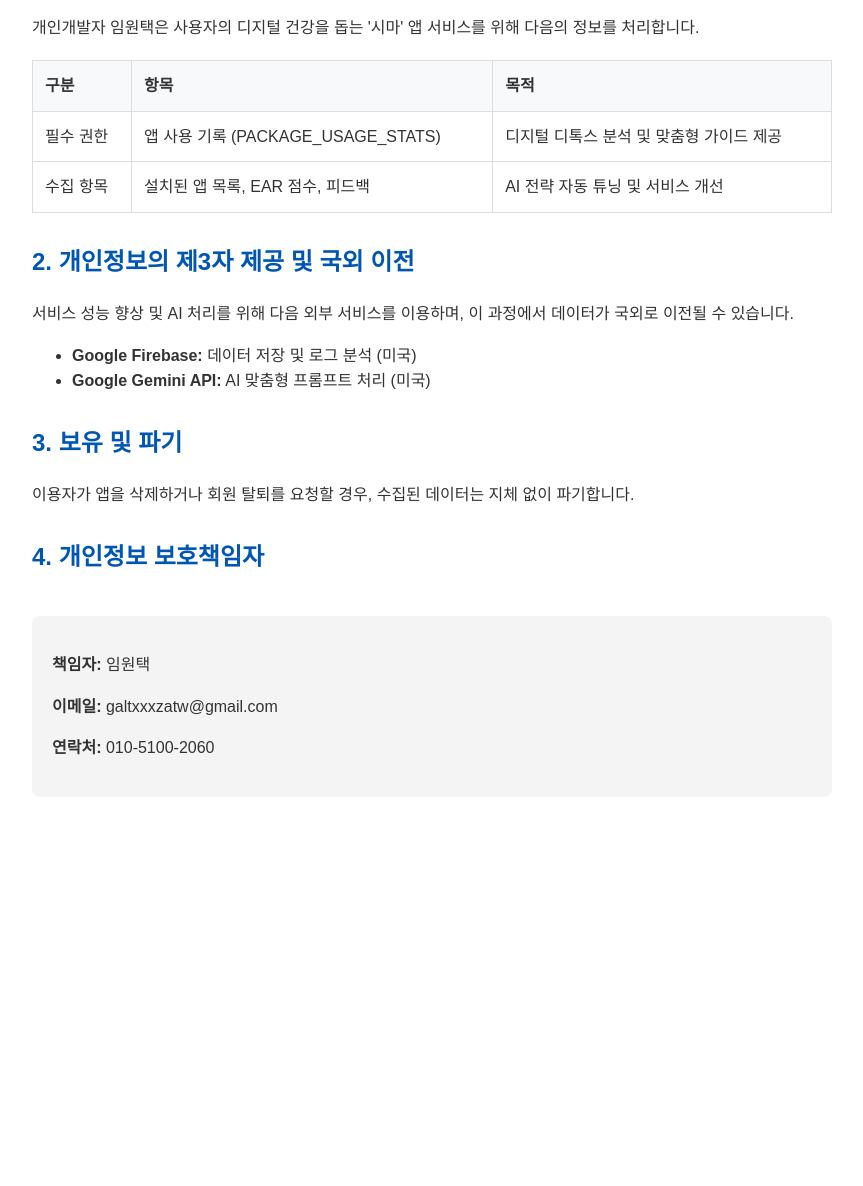
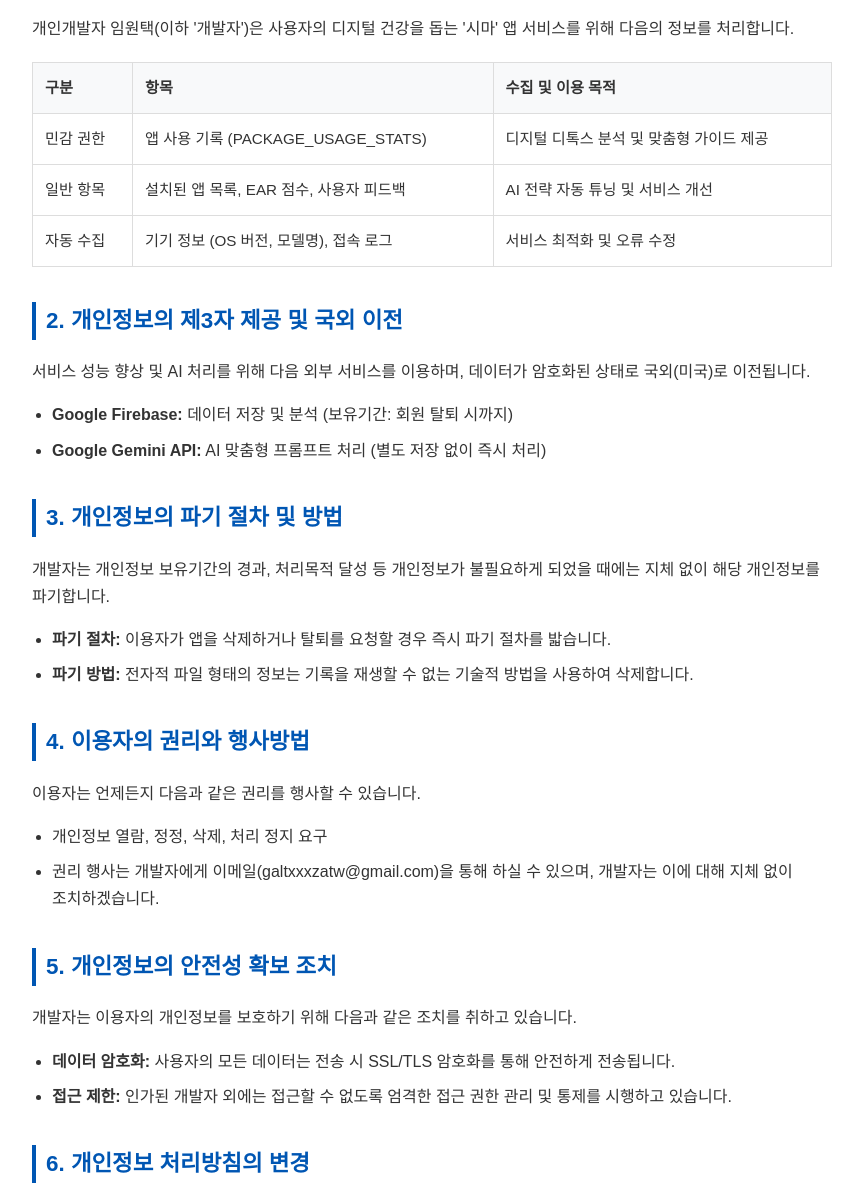
Before and after one commit to jakalman/Gregallang, a plain HTML site: page index.html in a window 1280 px wide. Shown: the part 224-1410 px from the top of the page, without its empty margins (208-1071 px from the left). Before the commit the page ends 1061 px from the top, so only its background shows below. Drawn offline with Linux system fonts and the light colour scheme.

Commit message:
Update index.html

```diff
--- a/index.html
+++ b/index.html
@@ -5,13 +5,16 @@
     <meta name="viewport" content="width=device-width, initial-scale=1.0">
     <title>시마(SIMA) 개인정보 처리방침</title>
     <style>
-        body { font-family: sans-serif; line-height: 1.6; max-width: 800px; margin: 40px auto; padding: 0 20px; color: #333; }
-        h1 { border-bottom: 2px solid #333; padding-bottom: 10px; }
-        h2 { margin-top: 30px; color: #0056b3; }
-        table { width: 100%; border-collapse: collapse; margin: 20px 0; }
+        body { font-family: 'Pretendard', sans-serif; line-height: 1.7; max-width: 800px; margin: 40px auto; padding: 0 20px; color: #333; word-break: keep-all; }
+        h1 { border-bottom: 2px solid #333; padding-bottom: 10px; font-size: 1.8em; }
+        h2 { margin-top: 35px; color: #0056b3; font-size: 1.4em; border-left: 4px solid #0056b3; padding-left: 10px; }
+        table { width: 100%; border-collapse: collapse; margin: 20px 0; font-size: 0.95em; }
         th, td { border: 1px solid #ddd; padding: 12px; text-align: left; }
-        th { background-color: #f8f9fa; }
-        .contact-box { background: #f4f4f4; padding: 20px; border-radius: 8px; margin-top: 40px; }
+        th { background-color: #f8f9fa; font-weight: bold; }
+        ul { padding-left: 20px; }
+        li { margin-bottom: 8px; }
+        .contact-box { background: #f9f9f9; padding: 25px; border: 1px solid #eee; border-radius: 12px; margin-top: 40px; }
+        .footer-note { font-size: 0.9em; color: #666; margin-top: 50px; border-top: 1px solid #eee; padding-top: 20px; }
     </style>
 </head>
 <body>
@@ -19,40 +22,68 @@
     <p>본 방침은 <strong>2025년 12월 24일</strong>부터 적용됩니다.</p>
 
     <h2>1. 개인정보 처리 목적 및 항목</h2>
-    <p>개인개발자 임원택은 사용자의 디지털 건강을 돕는 '시마' 앱 서비스를 위해 다음의 정보를 처리합니다.</p>
+    <p>개인개발자 임원택(이하 '개발자')은 사용자의 디지털 건강을 돕는 '시마' 앱 서비스를 위해 다음의 정보를 처리합니다.</p>
     <table>
         <tr>
             <th>구분</th>
             <th>항목</th>
-            <th>목적</th>
+            <th>수집 및 이용 목적</th>
         </tr>
         <tr>
-            <td>필수 권한</td>
+            <td>민감 권한</td>
             <td>앱 사용 기록 (PACKAGE_USAGE_STATS)</td>
             <td>디지털 디톡스 분석 및 맞춤형 가이드 제공</td>
         </tr>
         <tr>
-            <td>수집 항목</td>
-            <td>설치된 앱 목록, EAR 점수, 피드백</td>
+            <td>일반 항목</td>
+            <td>설치된 앱 목록, EAR 점수, 사용자 피드백</td>
             <td>AI 전략 자동 튜닝 및 서비스 개선</td>
+        </tr>
+        <tr>
+            <td>자동 수집</td>
+            <td>기기 정보 (OS 버전, 모델명), 접속 로그</td>
+            <td>서비스 최적화 및 오류 수정</td>
         </tr>
     </table>
 
     <h2>2. 개인정보의 제3자 제공 및 국외 이전</h2>
-    <p>서비스 성능 향상 및 AI 처리를 위해 다음 외부 서비스를 이용하며, 이 과정에서 데이터가 국외로 이전될 수 있습니다.</p>
+    <p>서비스 성능 향상 및 AI 처리를 위해 다음 외부 서비스를 이용하며, 데이터가 암호화된 상태로 국외(미국)로 이전됩니다.</p>
     <ul>
-        <li><strong>Google Firebase:</strong> 데이터 저장 및 로그 분석 (미국)</li>
-        <li><strong>Google Gemini API:</strong> AI 맞춤형 프롬프트 처리 (미국)</li>
+        <li><strong>Google Firebase:</strong> 데이터 저장 및 분석 (보유기간: 회원 탈퇴 시까지)</li>
+        <li><strong>Google Gemini API:</strong> AI 맞춤형 프롬프트 처리 (별도 저장 없이 즉시 처리)</li>
     </ul>
 
-    <h2>3. 보유 및 파기</h2>
-    <p>이용자가 앱을 삭제하거나 회원 탈퇴를 요청할 경우, 수집된 데이터는 지체 없이 파기합니다.</p>
+    <h2>3. 개인정보의 파기 절차 및 방법</h2>
+    <p>개발자는 개인정보 보유기간의 경과, 처리목적 달성 등 개인정보가 불필요하게 되었을 때에는 지체 없이 해당 개인정보를 파기합니다.</p>
+    <ul>
+        <li><strong>파기 절차:</strong> 이용자가 앱을 삭제하거나 탈퇴를 요청할 경우 즉시 파기 절차를 밟습니다.</li>
+        <li><strong>파기 방법:</strong> 전자적 파일 형태의 정보는 기록을 재생할 수 없는 기술적 방법을 사용하여 삭제합니다.</li>
+    </ul>
 
-    <h2>4. 개인정보 보호책임자</h2>
+    <h2>4. 이용자의 권리와 행사방법</h2>
+    <p>이용자는 언제든지 다음과 같은 권리를 행사할 수 있습니다.</p>
+    <ul>
+        <li>개인정보 열람, 정정, 삭제, 처리 정지 요구</li>
+        <li>권리 행사는 개발자에게 이메일(galtxxxzatw@gmail.com)을 통해 하실 수 있으며, 개발자는 이에 대해 지체 없이 조치하겠습니다.</li>
+    </ul>
+
+    <h2>5. 개인정보의 안전성 확보 조치</h2>
+    <p>개발자는 이용자의 개인정보를 보호하기 위해 다음과 같은 조치를 취하고 있습니다.</p>
+    <ul>
+        <li><strong>데이터 암호화:</strong> 사용자의 모든 데이터는 전송 시 SSL/TLS 암호화를 통해 안전하게 전송됩니다.</li>
+        <li><strong>접근 제한:</strong> 인가된 개발자 외에는 접근할 수 없도록 엄격한 접근 권한 관리 및 통제를 시행하고 있습니다.</li>
+    </ul>
+
+    <h2>6. 개인정보 처리방침의 변경</h2>
+    <p>이 개인정보 처리방침은 시행일로부터 적용되며, 법령 및 방침에 따른 내용의 추가, 삭제 및 수정이 있을 시에는 변경사항 시행 7일 전부터 앱 내 공지사항이나 웹사이트를 통해 고지할 예정입니다.</p>
+
     <div class="contact-box">
+        <h3>개인정보 보호책임자 및 상담 창구</h3>
         <p><strong>책임자:</strong> 임원택</p>
         <p><strong>이메일:</strong> galtxxxzatw@gmail.com</p>
         <p><strong>연락처:</strong> 010-5100-2060</p>
     </div>
+
+    <p class="footer-note">시마(SIMA)는 사용자의 개인정보 보호를 최우선으로 생각합니다.</p>
 </body>
 </html>
```
